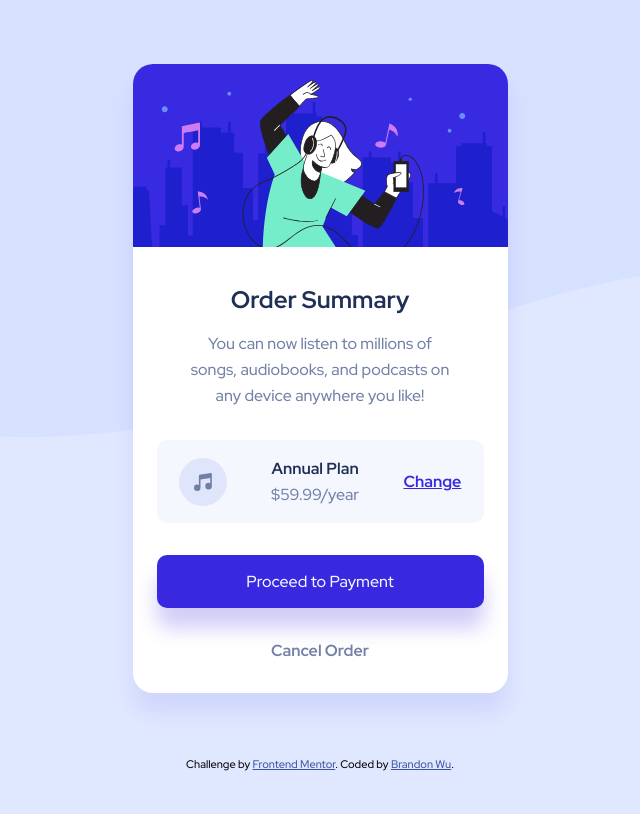
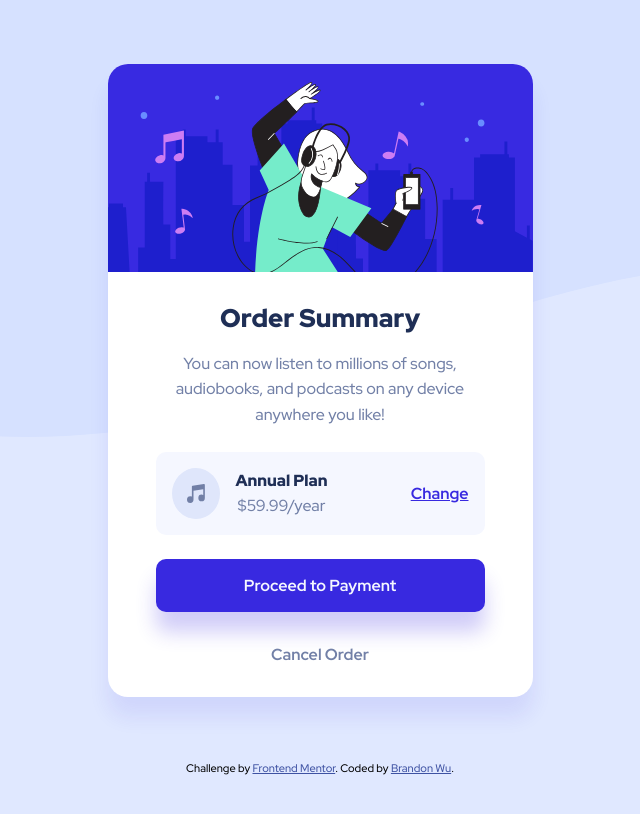
Before and after one commit to BrandonWu500/order-summary-component, a plain HTML site: page index.html in a window 1280 px wide. Shown: the whole page, without its empty margins (320-960 px from the left). Drawn offline with Linux system fonts and the light colour scheme.

Commit message:
minor tweaks to make it resemble the challenge's design more

```diff
--- a/css/style.css
+++ b/css/style.css
@@ -31,6 +31,11 @@ body {
 h1,
 strong {
   color: var(--clr-neutral-dark);
+  font-weight: var(--fw-black);
+}
+
+h1 {
+  font-size: 1.6rem;
 }
 
 p {
@@ -74,10 +79,20 @@ main {
   background-color: var(--clr-neutral-light);
   display: flex;
   align-items: center;
-  justify-content: space-around;
+  justify-content: space-between;
   margin: 0 1.5rem;
   padding: 1em 0;
   border-radius: var(--bor-rad-1);
+}
+
+.middle-left {
+  display: flex;
+  gap: 1em;
+  margin-left: 1em;
+}
+
+.middle-right {
+  margin-right: 1em;
 }
 
 .middle .wrapper p {
@@ -98,6 +113,7 @@ main {
 .btn {
   display: block;
   text-decoration: none;
+  font-weight: var(--fw-bold);
   padding: 1em;
   background-color: var(--clr-accent);
   color: var(--clr-neutral-light);
@@ -109,6 +125,7 @@ main {
 .btn:hover,
 .btn:focus {
   opacity: 0.7;
+  box-shadow: 0 20px 20px hsla(245, 75%, 52%, 0.342);
 }
 
 .link {
@@ -134,4 +151,15 @@ footer {
     background-repeat: repeat-x;
     background-color: var(--clr-primary);
   }
+  main {
+    max-width: 425px;
+    gap: 1.5rem;
+  }
+  p {
+    max-width: 30ch;
+  }
+  .btn,
+  .middle {
+    margin: 0 3rem;
+  }
 }
--- a/index.html
+++ b/index.html
@@ -46,12 +46,16 @@
         </p>
       </section>
       <section class="middle">
-        <img src="images/icon-music.svg" alt="" />
-        <div class="wrapper">
-          <p><strong>Annual Plan</strong></p>
-          <p>$59.99/year</p>
+        <div class="middle-left">
+          <img src="images/icon-music.svg" alt="" />
+          <div class="wrapper">
+            <p><strong>Annual Plan</strong></p>
+            <p>$59.99/year</p>
+          </div>
         </div>
-        <a href="#" class="link-underline">Change</a>
+        <div class="middle-right">
+          <a href="#" class="link-underline">Change</a>
+        </div>
       </section>
       <section class="bottom">
         <a href="#" class="btn">Proceed to Payment</a>
```
Also changed, not shown: 1 other file.
